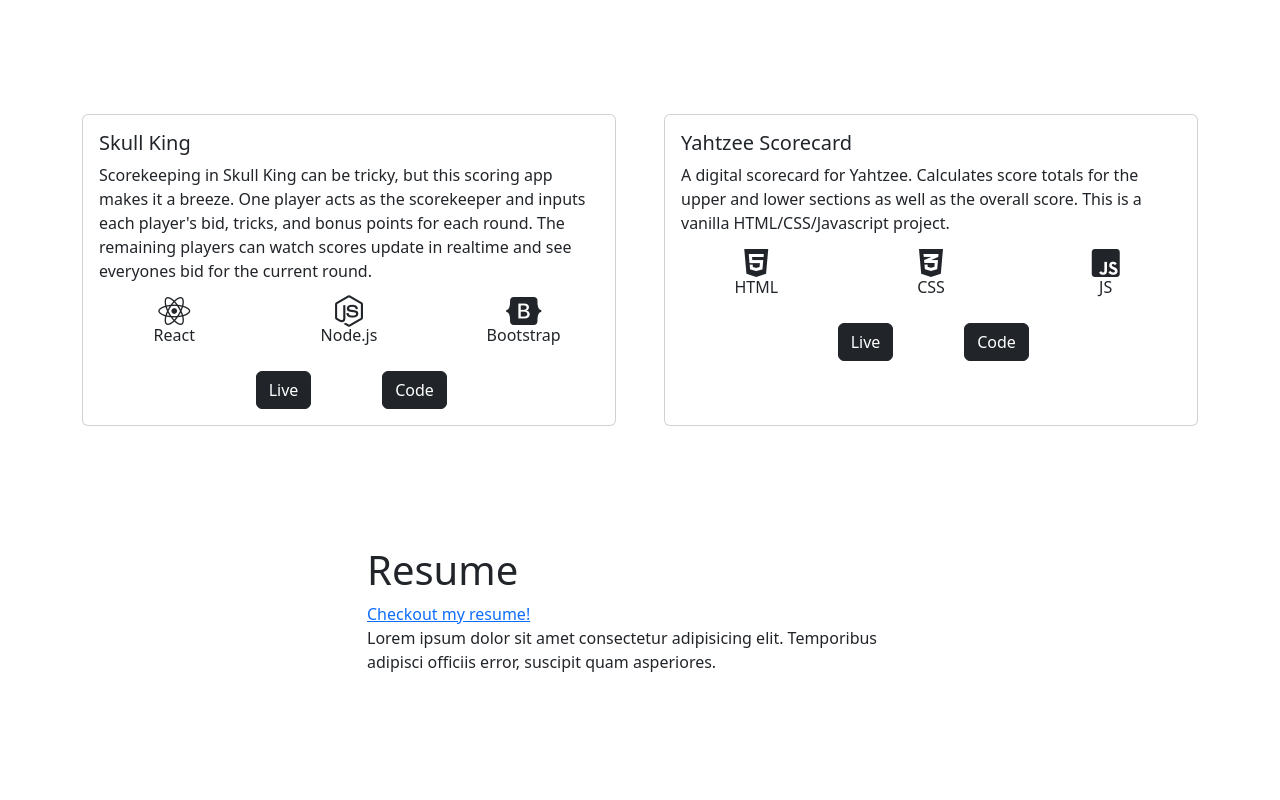
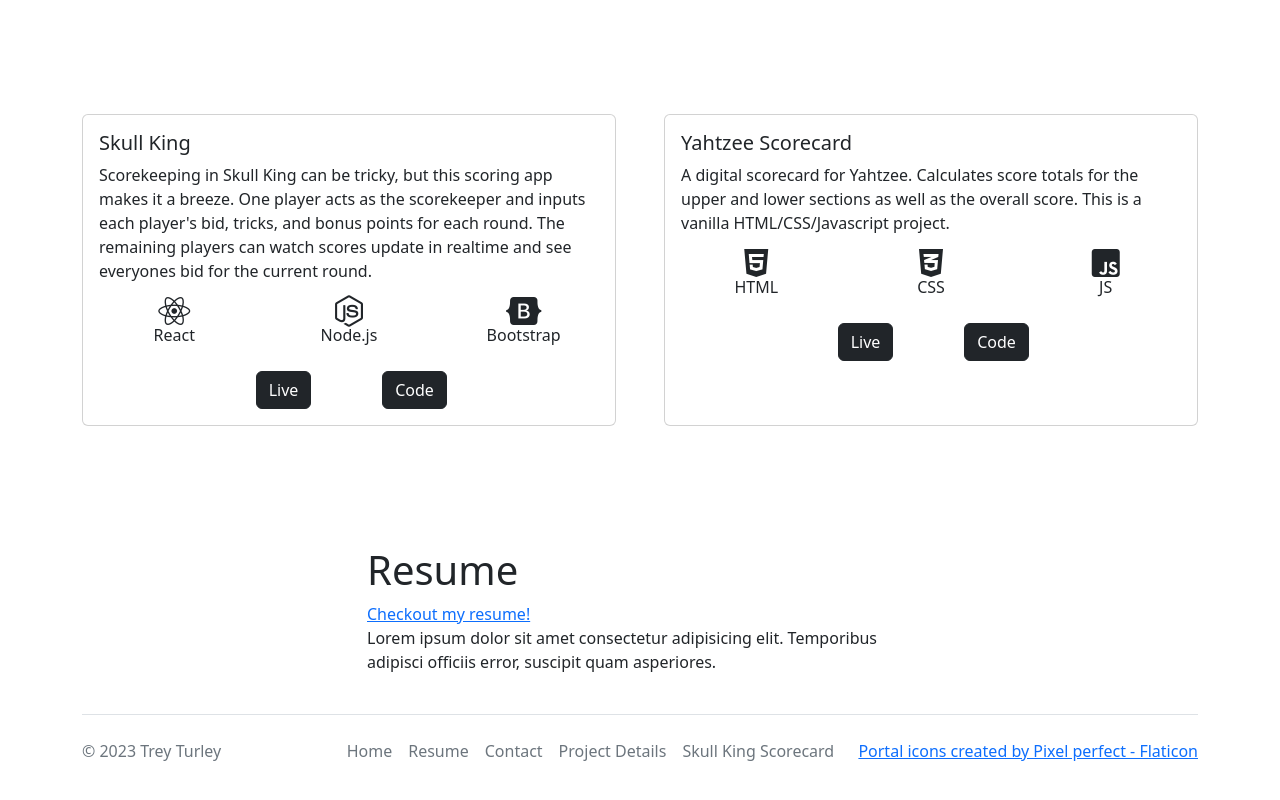
Before and after one commit to treyturley/treyturley.com, a React (Create React App) app: page / in a window 1280 px wide. Shown: the part 326-1126 px from the top of the page. Before the commit the page ends 1016 px from the top, so only its background shows below. Built offline with nearby package versions, Linux system fonts and the light colour scheme; the HTML template or start-up script is replaced by a standard one.

Commit message:
adds a footer to home page

```diff
--- a/src/App.js
+++ b/src/App.js
@@ -8,18 +8,22 @@ import Yahtzee from './pages/projects/Yahtzee';
 
 import { Container } from 'react-bootstrap';
 import 'bootstrap/dist/css/bootstrap.min.css';
+import Footer from './components/Footer';
 
 function App() {
   return (
     <Router>
+      <div className='d-flex flex-column content'>
         <Header />
-      <Container>
+        <Container className='content'>
           <Routes>
             <Route path='/' element={<Home />} />
             <Route path='/projects/yahtzee' element={<Yahtzee />} />
             <Route path='*' element={<NotFound />} />
           </Routes>
         </Container>
+        <Footer />
+      </div>
     </Router>
   );
 }
--- /dev/null
+++ b/src/components/Footer.jsx
@@ -0,0 +1,48 @@
+import { Container } from 'react-bootstrap';
+
+function Footer() {
+  return (
+    // TODO: finish footer links
+    <Container>
+      <footer className='d-flex flex-wrap justify-content-between align-items-center py-3 my-4 border-top'>
+        <p className='col-md-4 mb-0 text-muted'>&copy; 2023 Trey Turley</p>
+
+        <ul className='nav col-md-4 justify-content-end flex-nowrap'>
+          <li className='nav-item'>
+            <a href='#' className='nav-link px-2 text-muted'>
+              Home
+            </a>
+          </li>
+          <li className='nav-item'>
+            <a href='#' className='nav-link px-2 text-muted'>
+              Resume
+            </a>
+          </li>
+          <li className='nav-item'>
+            <a href='#' className='nav-link px-2 text-muted'>
+              Contact
+            </a>
+          </li>
+          <li className='nav-item'>
+            <a href='#' className='nav-link px-2 text-muted text-nowrap'>
+              Project Details
+            </a>
+          </li>
+          <li className='nav-item'>
+            <a href='#' className='nav-link px-2 text-muted text-nowrap'>
+              Skull King Scorecard
+            </a>
+          </li>
+        </ul>
+        <a
+          href='https://www.flaticon.com/free-icons/portal'
+          title='portal icons'
+        >
+          Portal icons created by Pixel perfect - Flaticon
+        </a>
+      </footer>
+    </Container>
+  );
+}
+
+export default Footer;
```
Lines whose indentation alone changed are shown as unchanged.
